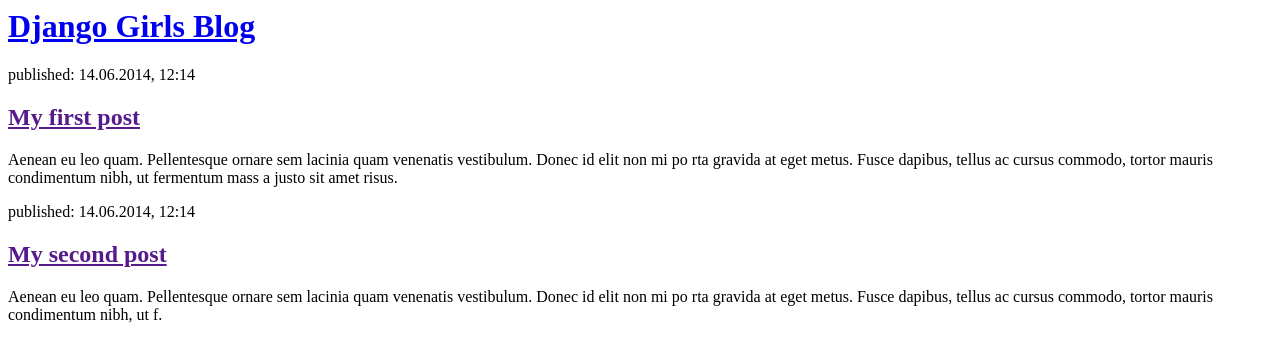
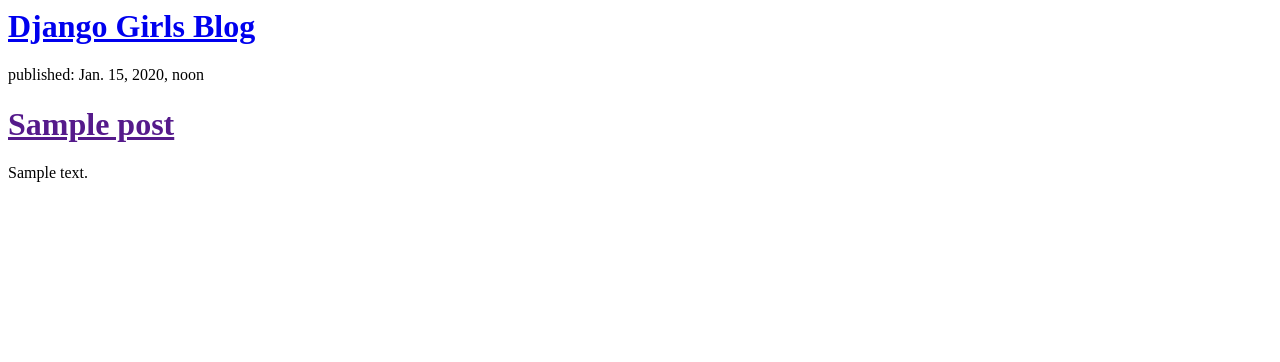
Before and after one commit to KasvDollaer/Djangoblog, a Django app: page / in a window 1280 px wide. Shown: the top 362 px of the page. Run offline with Django 3.2, Linux system fonts and the light colour scheme; tables that the repository leaves empty hold one stand-in row (values such as "Sample post").

Commit message:
taking data from the databse

```diff
--- a/Kasvosve/zvikosite/templates/zvikosite/post_list.html
+++ b/Kasvosve/zvikosite/templates/zvikosite/post_list.html
@@ -6,18 +6,13 @@
 <div>
 <h1><a href="/">Django Girls Blog</a></h1>
 </div>
+{% for post in posts %}
 <div>
-<p>published: 14.06.2014, 12:14</p>
-<h2><a href="">My first post</a></h2>
-<p>Aenean eu leo quam. Pellentesque ornare sem lacinia quam venenatis vestibulum. Donec id elit non mi po
-rta gravida at eget metus. Fusce dapibus, tellus ac cursus commodo, tortor mauris condimentum nibh, ut fermentum mass
-a justo sit amet risus.</p>
+<p>published: {{ post.published_date }}</p>
+<h1><a href="">{{ post.title }}</a></h1>
+<p>{{ post.text|linebreaksbr }}</p>
 </div>
-<div>
-<p>published: 14.06.2014, 12:14</p>
-<h2><a href="">My second post</a></h2>
-<p>Aenean eu leo quam. Pellentesque ornare sem lacinia quam venenatis vestibulum. Donec id elit non mi po
-rta gravida at eget metus. Fusce dapibus, tellus ac cursus commodo, tortor mauris condimentum nibh, ut f.</p>
-</div>
+{% endfor %}
 </body>
+
 </html>
--- a/Kasvosve/zvikosite/views.py
+++ b/Kasvosve/zvikosite/views.py
@@ -1,5 +1,9 @@
 from django.shortcuts import render
+from django.utils import timezone
+from .models import Post
+
 
 # Create your views here.
 def post_list(request):
-    return render(request, "zvikosite/post_list.html", {})
+    posts = Post.objects.all()
+    return render(request, "zvikosite/post_list.html", {'posts': posts})
```
Also changed, not shown: Kasvosve/zvikosite/migrations/0001_initial.py.
